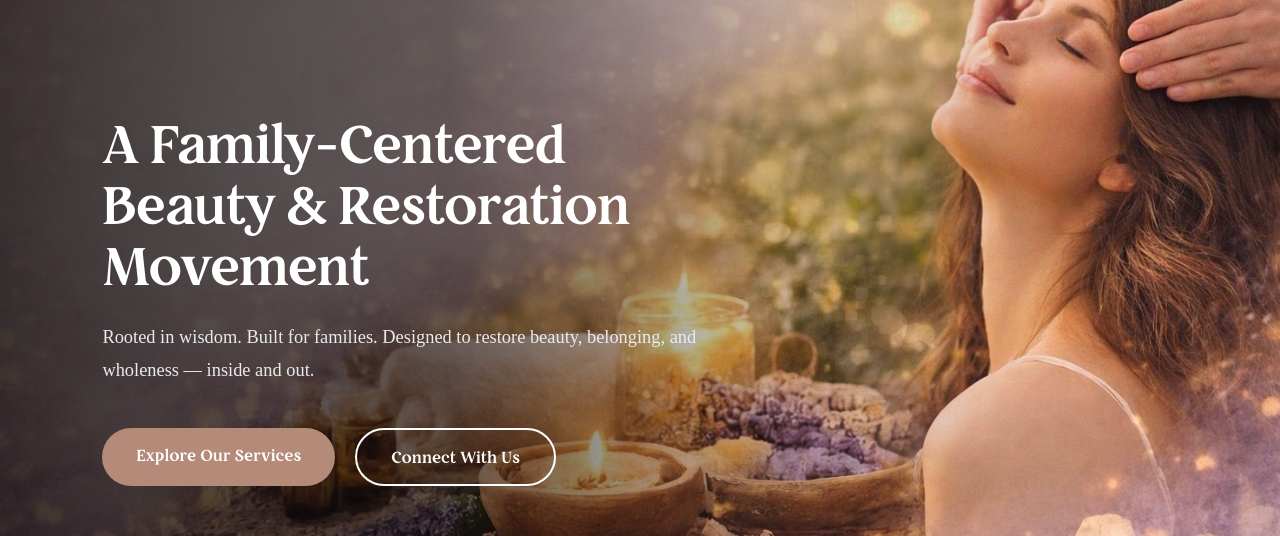
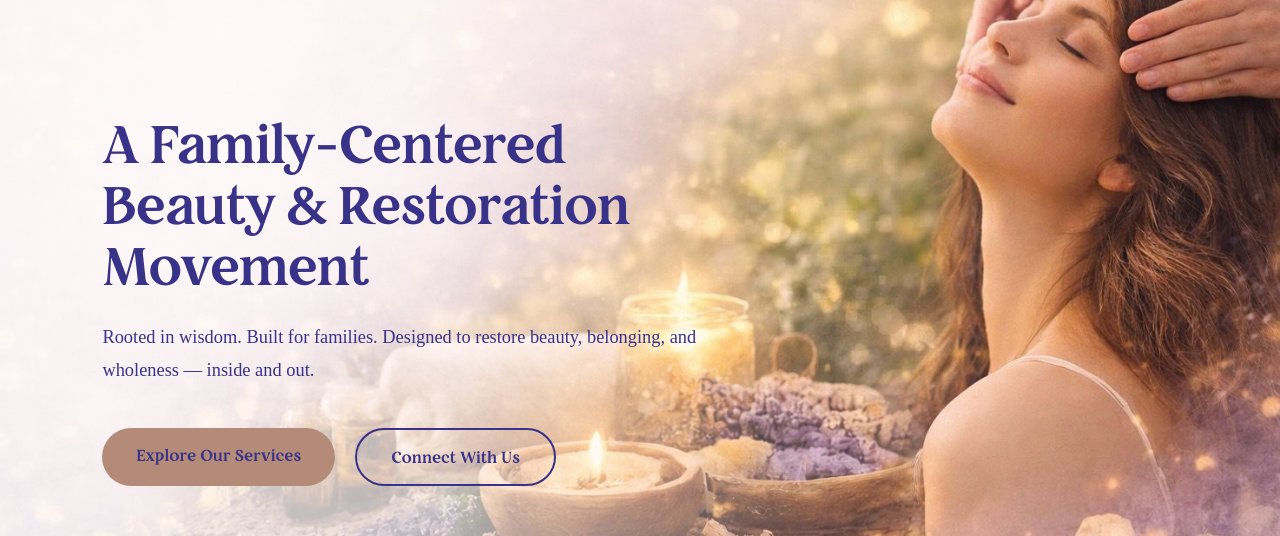
Before and after one commit to KrishnanN27/knewyouv2, a React (Vite) app in the folder knewyou/: page / in a window 1280 px wide. Shown: the part 212-748 px from the top of the page. Built offline with nearby package versions, Linux system fonts and the light colour scheme; a web font is replaced by a local one.

Commit message:
Changed the font color for hero homepage

```diff
--- a/knewyou/src/sections/Home.css
+++ b/knewyou/src/sections/Home.css
@@ -11,26 +11,29 @@
 /* ============================= */
 /* HERO SECTION */
 /* ============================= */
+/* ============================= */
+/* HERO SECTION */
+/* ============================= */
 .home-hero {
   height: 100vh;
   background-size: cover;
-  background-position: right center; /* crops properly */
+  background-position: right center;
   background-repeat: no-repeat;
   position: relative;
   display: flex;
   align-items: center;
 }
 
-/* Left-side gradient overlay */
+/* Softer gradient overlay for better text contrast */
 .hero-overlay {
   width: 100%;
   height: 100%;
   background: linear-gradient(
     to right,
-    rgba(0, 0, 0, 0.75) 0%,
-    rgba(0, 0, 0, 0.6) 35%,
-    rgba(0, 0, 0, 0.2) 60%,
-    rgba(0, 0, 0, 0) 85%
+    rgba(255, 255, 255, 0.85) 0%,
+    rgba(255, 255, 255, 0.65) 35%,
+    rgba(255, 255, 255, 0.2) 60%,
+    rgba(255, 255, 255, 0) 85%
   );
   display: flex;
   align-items: center;
@@ -40,7 +43,7 @@
 .hero-content {
   max-width: 600px;
   margin-left: 8%;
-  color: var(--white);
+  color: #383389; /* Your requested text color */
   animation: fadeUp 1s ease forwards;
 }
 
@@ -50,13 +53,14 @@
   font-weight: 700;
   margin-bottom: 25px;
   letter-spacing: -1px;
+  color: #383389;
 }
 
 .hero-content p {
   font-size: 1.15rem;
   line-height: 1.8;
   margin-bottom: 40px;
-  color: var(--text-light);
+  color: #383389;
 }
 
 /* ============================= */
@@ -77,9 +81,10 @@
   transition: all 0.3s ease;
 }
 
+/* Primary Button */
 .primary-btn {
   background: var(--primary);
-  color: white;
+  color: #383389;
 }
 
 .primary-btn:hover {
@@ -87,16 +92,20 @@
   transform: translateY(-3px);
 }
 
+/* Secondary Button */
 .secondary-btn {
-  border: 2px solid white;
-  color: white;
+  border: 2px solid #383389;
+  color: #383389;
+  background: transparent;
 }
 
 .secondary-btn:hover {
-  background: white;
-  color: black;
+  background: rgba(56, 51, 137, 0.08); /* very soft tint */
+  border-color: #383389;
+  color: #383389;
   transform: translateY(-3px);
 }
+
 
 /* ============================= */
 /* PILLARS SECTION */
```
